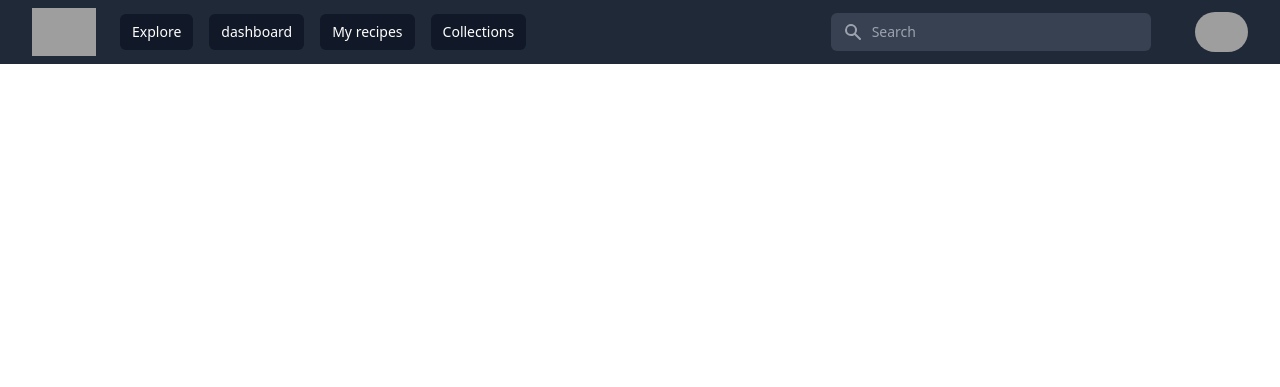
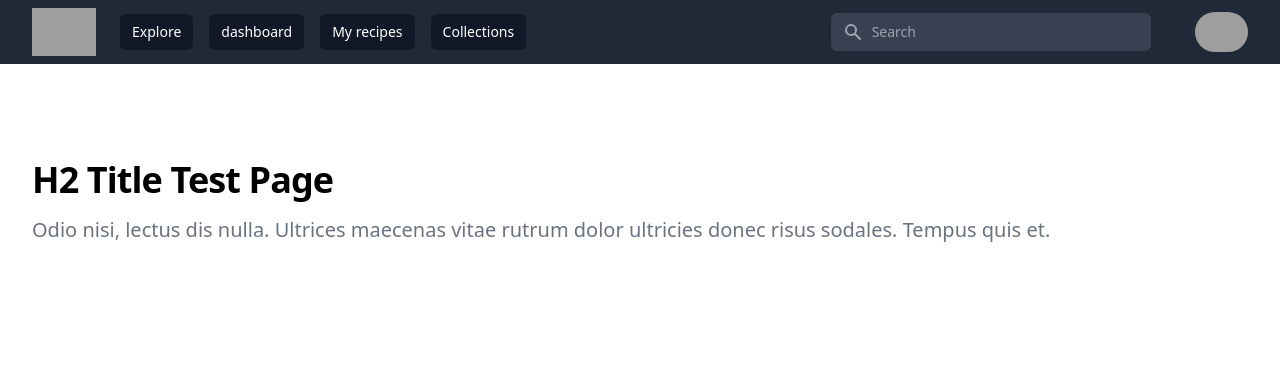
Before and after one commit to DanielLeviLucas/tasty, a Django app: template recipe/templates/recipes/recipes-list.html in a window 1280 px wide. Shown: the top 387 px of the page. Run offline with Django 4.2, Linux system fonts and the light colour scheme; the template is opened without the code that fills it, so the values that code supplies are empty; a user stored in the database is signed in; some libraries are stand-ins or nearby versions; grey boxes are pictures that could not be loaded.

Commit message:
Change recipes list template

```diff
--- a/recipe/templates/recipes/recipes-list.html
+++ b/recipe/templates/recipes/recipes-list.html
@@ -1,57 +1,46 @@
 {% extends "base.html" %}
 
-{% block title %}Recipes | Tasty{% endblock title %}
+{% block title %}Test page | Tasty{% endblock title %}
 
 {% block content %}
-<!-- This example requires Tailwind CSS v2.0+ -->
 <div class="bg-white">
-  <div
-    class="max-w-2xl mx-auto py-16 px-4 sm:py-24 sm:px-6 lg:max-w-7xl lg:px-8"
-  >
-    <h2 class="text-xl font-bold text-gray-900"></h2>
-
-    <div
-      class="mt-8 grid grid-cols-1 gap-y-12 sm:grid-cols-2 sm:gap-x-6 lg:grid-cols-4 xl:gap-x-8"
-    >
-      {% for recipe in filter.qs %}
-      <div>
-        <div class="relative">
-          <div class="z-20 w-full h-72 rounded-lg overflow-hidden">
-            <img
-              src="{{ recipe.image.url }}"
-              alt=""
-              class="w-full h-full object-center object-cover"
-            />
-          </div>
-          <div class="relative mt-4">
-            <h3 class="text-sm font-medium text-gray-900">
-              {{ recipe.title }}
-            </h3>
-          </div>
-          <div
-            class="absolute top-0 inset-x-0 h-72 rounded-lg p-4 flex items-end justify-end overflow-hidden"
-          >
-            <div
-              aria-hidden="true"
-              class="absolute inset-x-0 bottom-0 h-36 bg-gradient-to-t from-black opacity-50"
-            ></div>
-            <p class="relative text-lg font-semibold text-white">
-              {{ recipe.type }}
-            </p>
-          </div>
-        </div>
-        {% if request.user.first_name %}
-        <div class="mt-6">
-          <a
-            href="#"
-            class="relative flex bg-gray-100 border border-transparent rounded-md py-2 px-8 items-center justify-center text-sm font-medium text-gray-900 hover:bg-gray-200"
-            >Add to collection<span class="sr-only">RECIEPE_NAME</span></a
-          >
-        </div>
-        {% endif %}
+  <div class="mx-auto py-12 px-4 max-w-7xl sm:px-6 lg:px-8 lg:py-24">
+    <div class="space-y-12">
+      <div class="space-y-5 sm:space-y-4 md:max-w-xl lg:max-w-3xl xl:max-w-none">
+        <h2 class="text-3xl font-extrabold tracking-tight sm:text-4xl">H2 Title Test Page</h2>
+        <p class="text-xl text-gray-500">Odio nisi, lectus dis nulla. Ultrices maecenas vitae rutrum dolor ultricies donec risus sodales. Tempus quis et.</p>
       </div>
-      {% endfor %}
+      <ul role="list" class="space-y-12 sm:grid sm:grid-cols-2 sm:gap-x-6 sm:gap-y-12 sm:space-y-0 lg:grid-cols-3 lg:gap-x-8">
+        {% for recipe in filter.qs %}
+          <li>
+            <div class="space-y-4">
+              <a href="{% url "recipe:recipe-detail"  recipe.id%}">
+                <div class="aspect-w-3 aspect-h-2">
+                  <img class="object-cover shadow-lg rounded-lg" src="{{ recipe.image.url }}" alt="{{ recipe.title }}">
+                </div>
+              </a>
+              <div class="space-y-2">
+                <div class="text-lg leading-6 font-medium space-y-1">
+                  <h3> {{ recipe.title }}</h3>
+                </div>
+                <ul role="list" class="flex space-x-5">
+                  <li>
+                    <a href="#" class="text-gray-400 hover:text-gray-500">
+                      <span class="sr-only">bookmark</span>
+                      <svg xmlns="http://www.w3.org/2000/svg" viewBox="0 0 448 512" class="w-5 h-5" fill="currentColor" viewBox="0 0 20 20" aria-hidden="true">
+                        <path d="M448 336v-288C448 21.49 426.5 0 400 0H352v191.1c0 13.41-15.52 20.88-25.1 12.49L272 160L217.1 204.5C207.5 212.8 192 205.4 192 191.1V0H96C42.98 0 0 42.98 0 96v320c0 53.02 42.98 96 96 96h320c17.67 0 32-14.33 32-32c0-11.72-6.607-21.52-16-27.1v-81.36C441.8 362.8 448 350.2 448 336zM384 448H96c-17.67 0-32-14.33-32-32c0-17.67 14.33-32 32-32h288V448z"/>
+                      </svg>
+                    </a>
+                  </li>
+                </ul>
+              </div>
+            </div>
+          </li>
+          <!-- More people... -->
+         {% endfor %}
+        </ul>
     </div>
   </div>
 </div>
+
 {% endblock content %}
```
